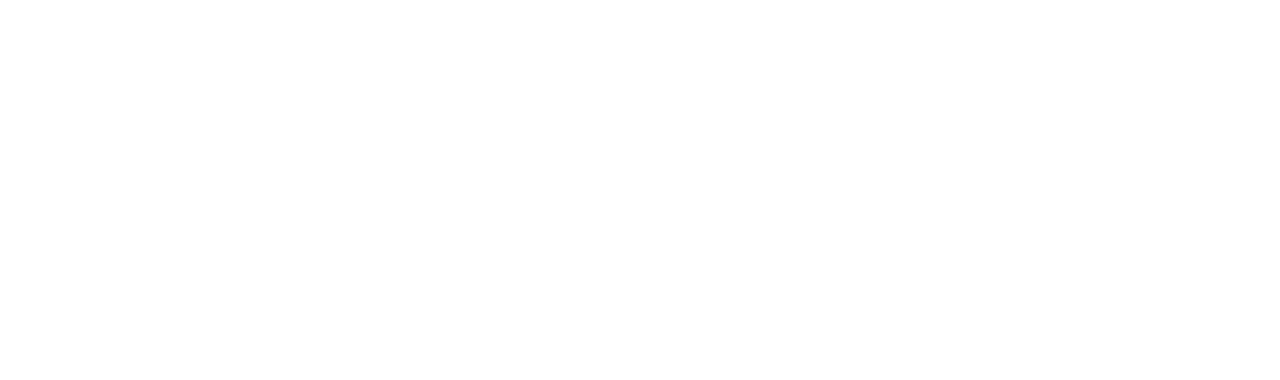
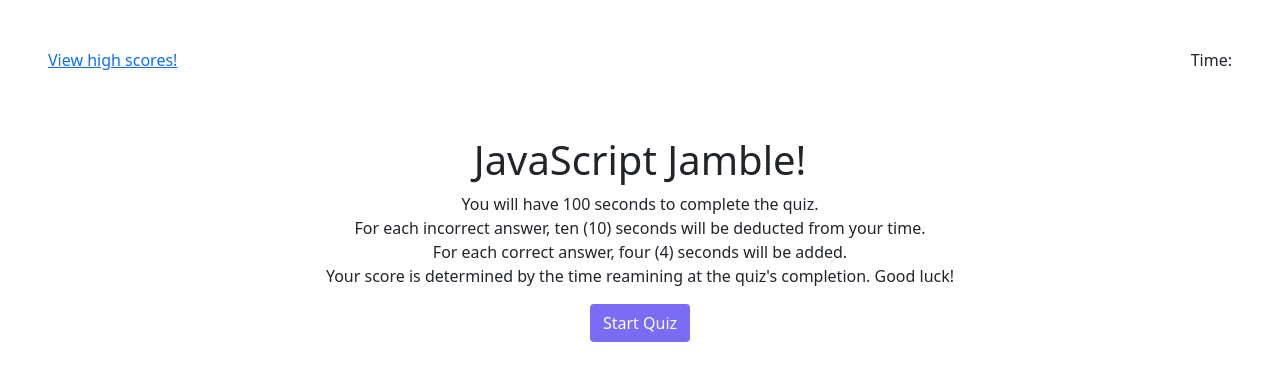
Before and after one commit to kierstenv/js-jamble, a plain HTML site: page index.html in a window 1280 px wide. Drawn offline with nearby package versions, Linux system fonts and the light colour scheme.

Commit message:
start quiz page

```diff
--- a/assets/css/style.css
+++ b/assets/css/style.css
@@ -0,0 +1,4 @@
+.btn {
+  background-color: rgb(122, 108, 244);
+  color: white;
+}
--- a/index.html
+++ b/index.html
@@ -9,6 +9,32 @@
   <title>JavaScript Jamble!</title>
 </head>
 <body>
+  <header>
+    <div class="d-flex justify-content-between p-5">
+      <div class="">
+        <a href="#">View high scores!</a>
+      </div>
+      <div class="">
+        <p>
+          Time:
+        </p>
+      </div>
+    </div>
+  </header>
+  <main class="text-center">
+    <div id="start-quiz">
+      <h1>
+        JavaScript Jamble!
+      </h1>
+      <p>
+        You will have 100 seconds to complete the quiz.<br>For each incorrect answer, ten (10) seconds will be deducted from your time.<br>For each correct answer, four (4) seconds will be added.<br>Your score is determined by the time reamining at the quiz's completion. Good luck!
+      </p>
+      <button type="button" class="btn">
+        Start Quiz
+      </button>
+    </div>
+  </main>
+
   <script src="https://code.jquery.com/jquery-3.6.0.min.js" integrity="sha256-/xUj+3OJU5yExlq6GSYGSHk7tPXikynS7ogEvDej/m4=" crossorigin="anonymous"></script>
   <script src="https://cdn.jsdelivr.net/npm/bootstrap@5.1.3/dist/js/bootstrap.bundle.min.js" integrity="sha384-ka7Sk0Gln4gmtz2MlQnikT1wXgYsOg+OMhuP+IlRH9sENBO0LRn5q+8nbTov4+1p" crossorigin="anonymous"></script>
   <script src="./assets/js/script.js"></script>
```
